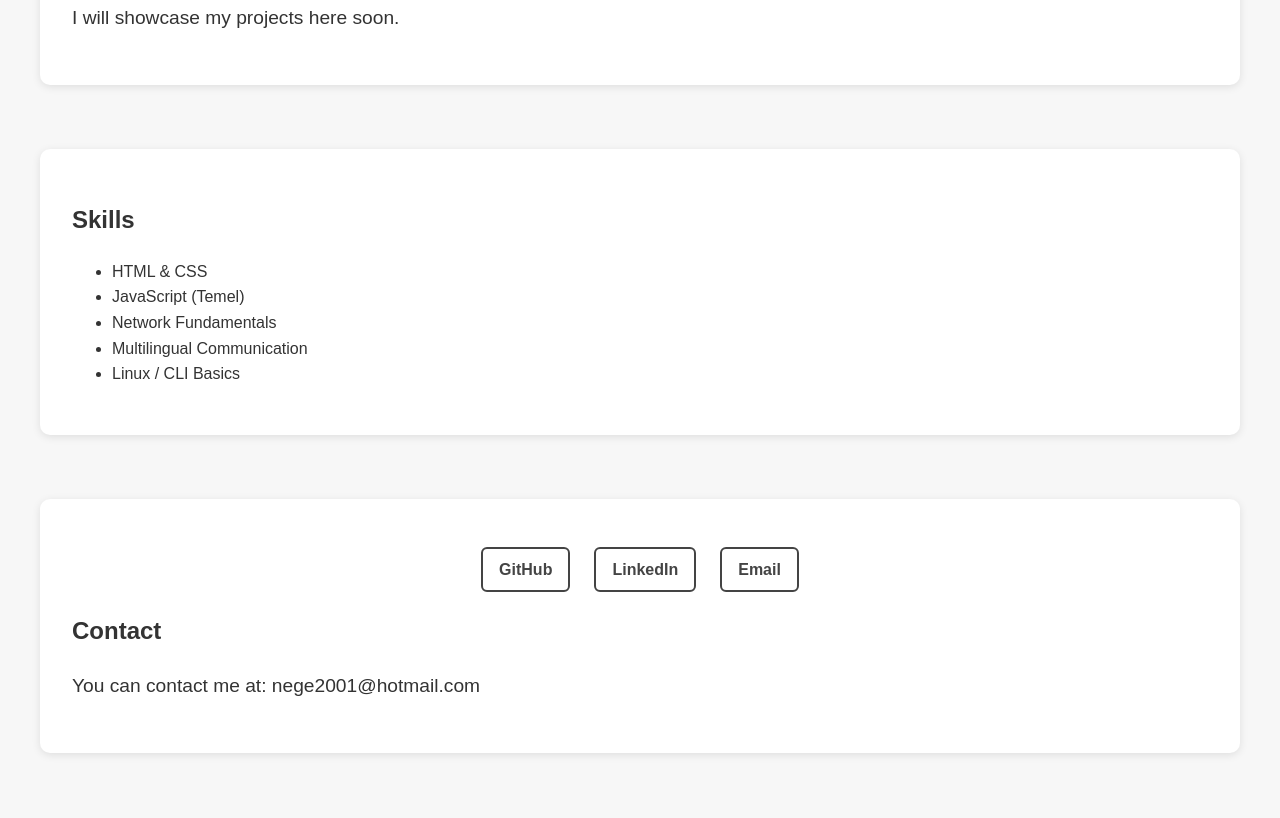
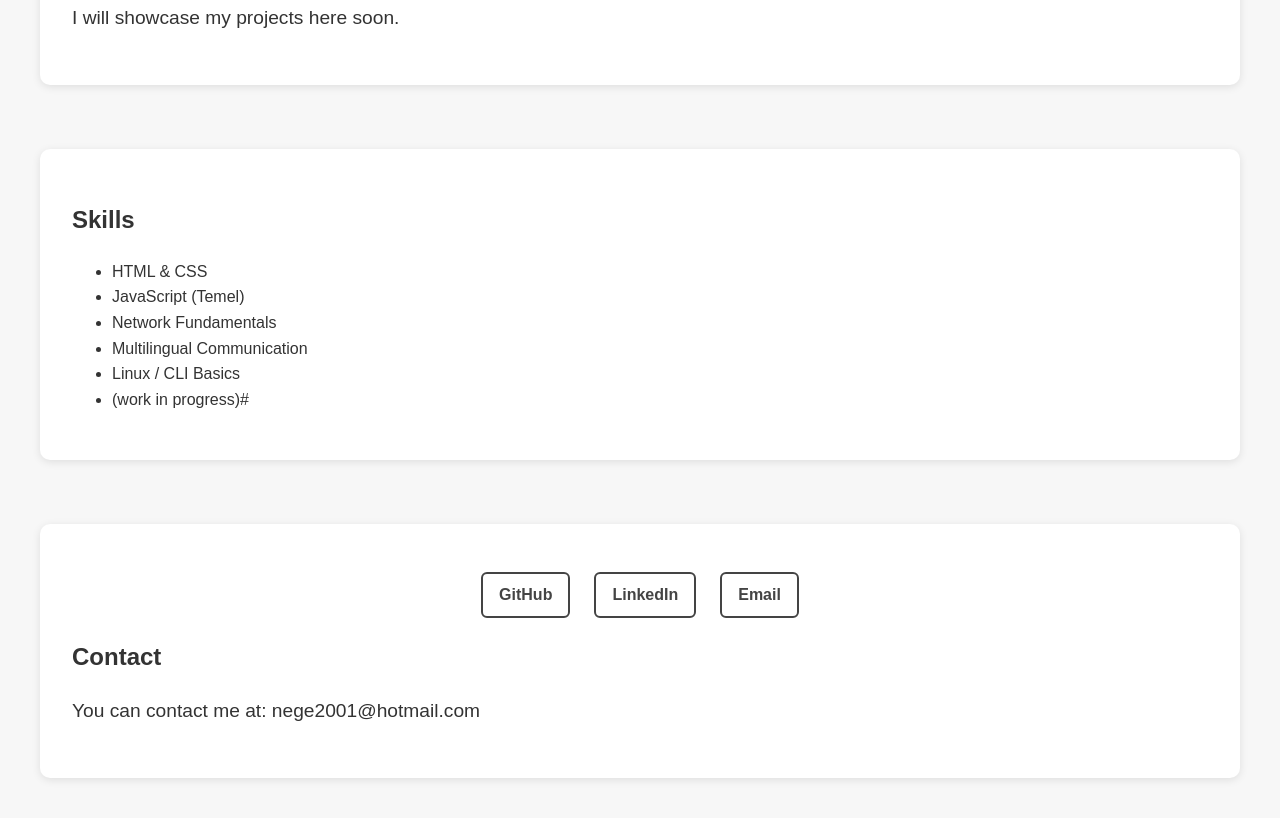
Before and after one commit to egebzg/portfolio-ege, a plain HTML site: page index.html in a window 1280 px wide. Shown: the part 764-1582 px from the top of the page. Before the commit the page ends 1557 px from the top, so only its background shows below. Drawn offline with Linux system fonts and the light colour scheme.

Commit message:
Update index.html

```diff
--- a/index.html
+++ b/index.html
@@ -50,6 +50,7 @@
     <li>Network Fundamentals</li>
     <li>Multilingual Communication</li>
     <li>Linux / CLI Basics</li>
+    <li>(work in progress)#</li>
   </ul>
 </section>
   <section id="iletisim">
```
